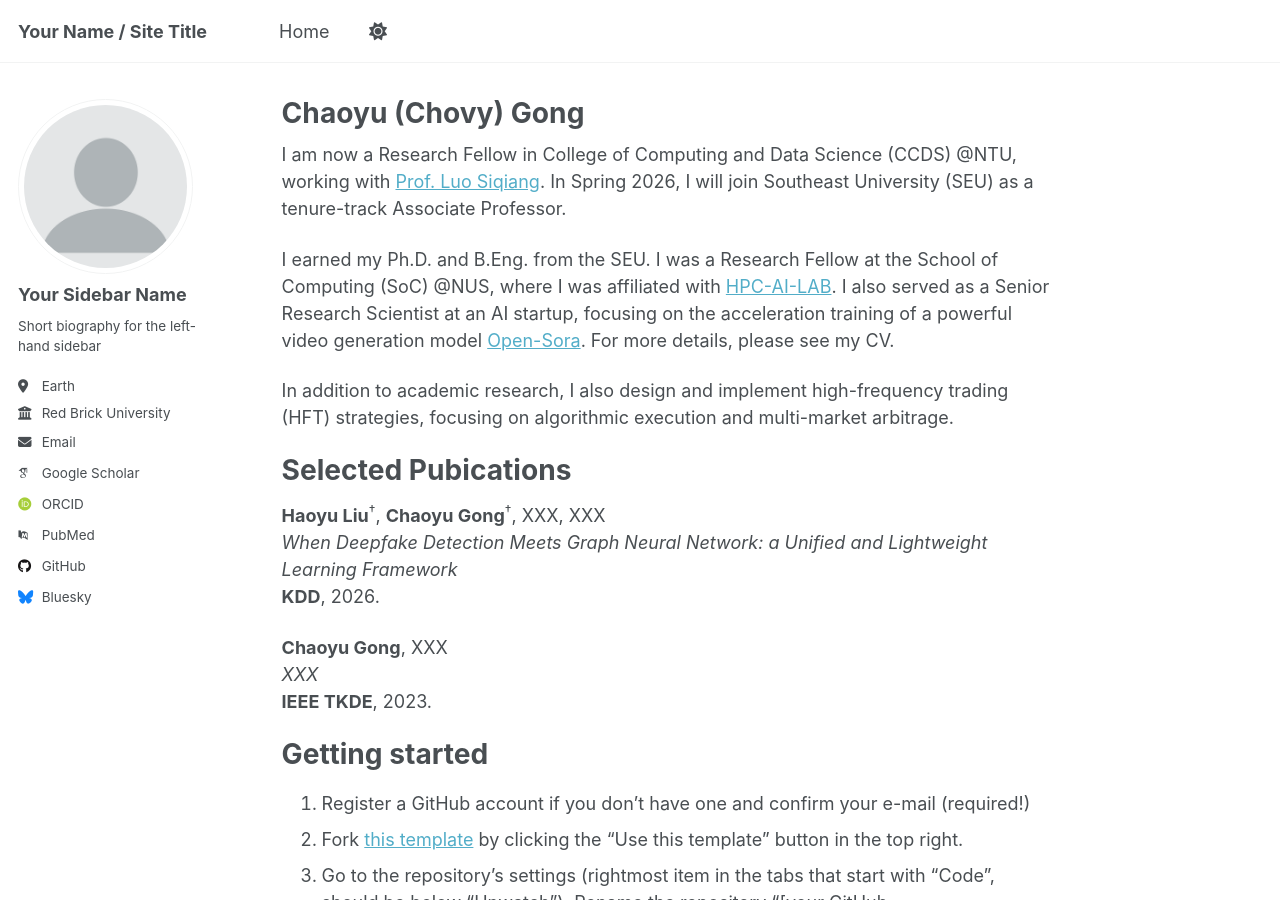
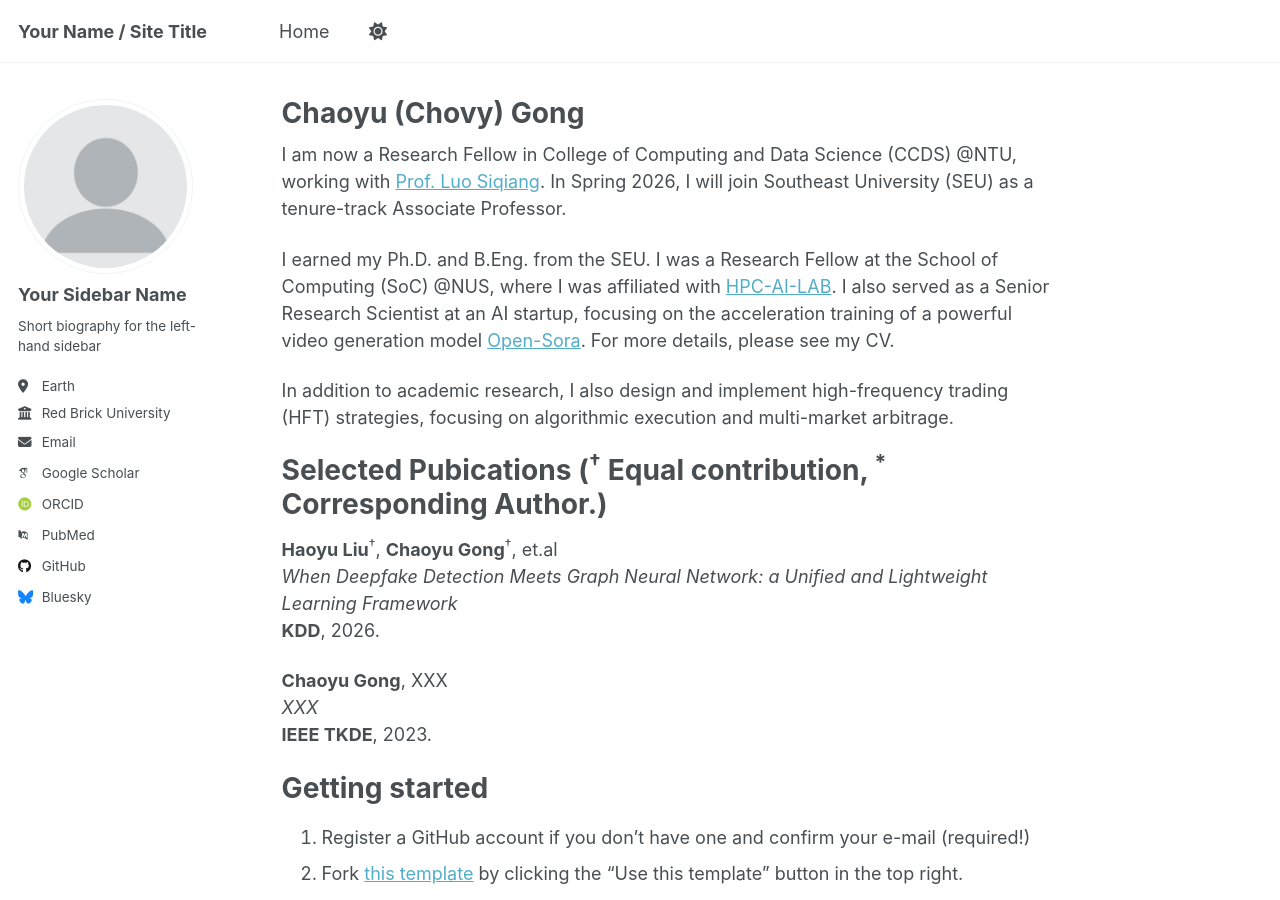
Before and after one commit to doushijihui/Chovy-Gong, a Jekyll site: the page built from _pages/about.md, in a window 1280 px wide and 900 px high. Built offline with Jekyll 4.4.1, drawn with Linux system fonts in a browser that asks for light colours; some web fonts are replaced; a script that is not in the unit is left out.

Commit message:
Update about.md

```diff
--- a/_pages/about.md
+++ b/_pages/about.md
@@ -13,9 +13,9 @@ I earned my Ph.D. and B.Eng. from the SEU. I was a Research Fellow at the School
 
 In addition to academic research, I also design and implement high-frequency trading (HFT) strategies, focusing on algorithmic execution and multi-market arbitrage.
 
-Selected Pubications
+Selected Pubications (<sup>†</sup> Equal contribution, <sup>*</sup> Corresponding Author.)
 ======
-**Haoyu Liu**<sup>†</sup>, **Chaoyu Gong**<sup>†</sup>, XXX, XXX
+**Haoyu Liu**<sup>†</sup>, **Chaoyu Gong**<sup>†</sup>, et.al
 *When Deepfake Detection Meets Graph Neural Network: a Unified and Lightweight Learning Framework*
 **KDD**, 2026.
 
```
